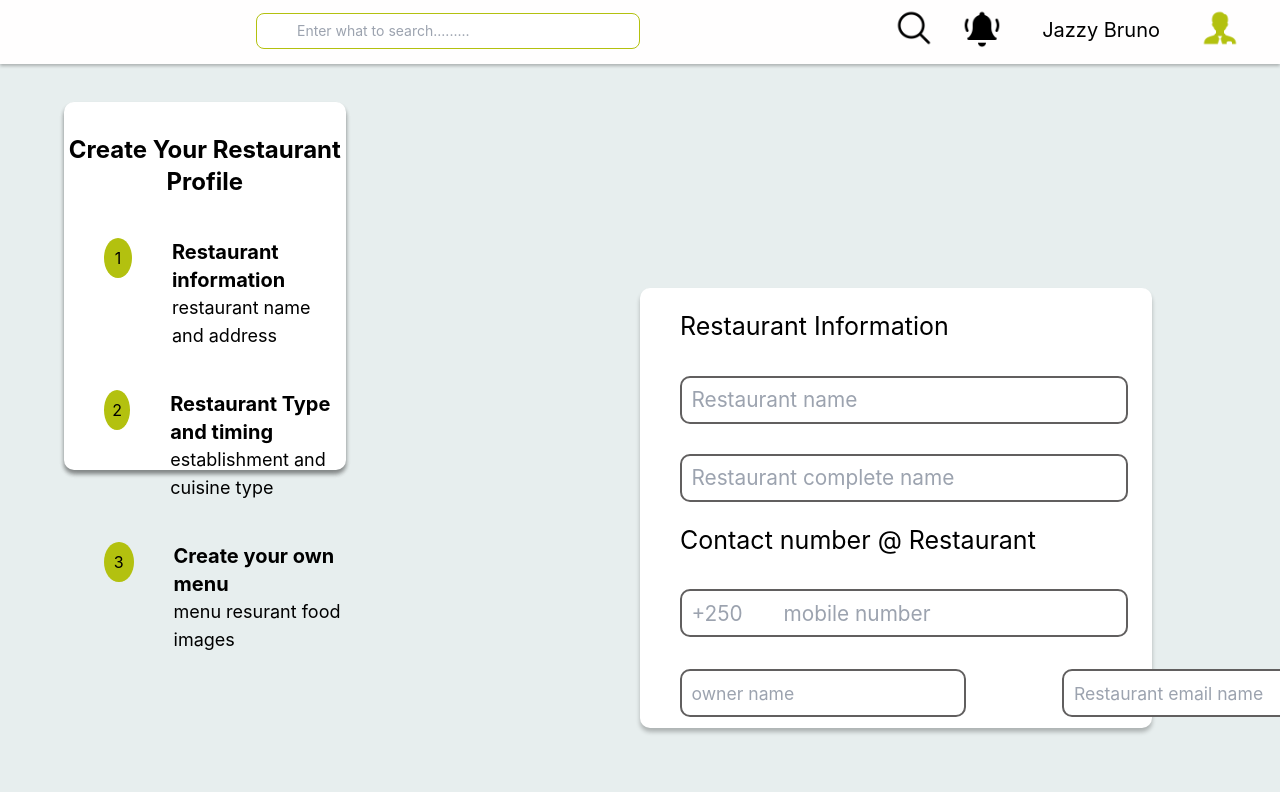
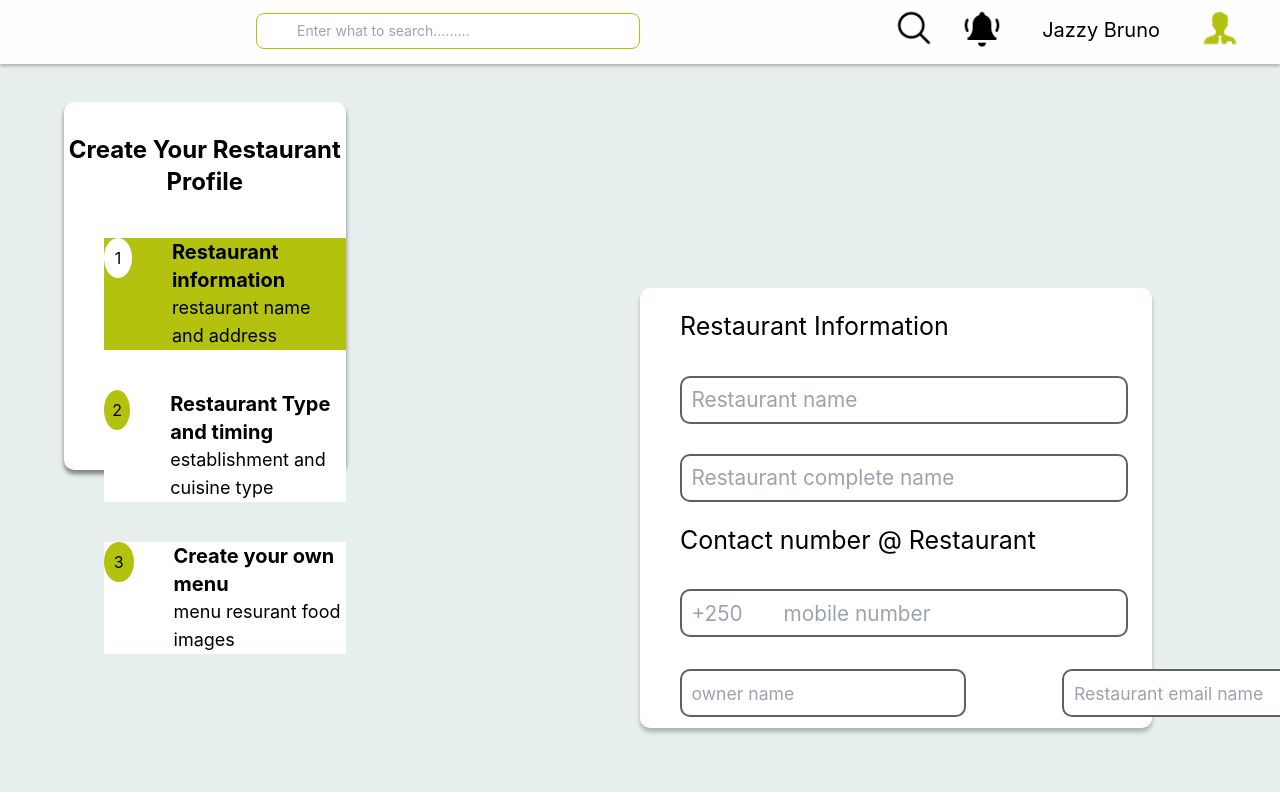
Before and after one commit to jazzybruno/restohub, a React (Create React App) app: page /profile in a window 1280 px wide. Shown: the top 800 px of the page. Built offline with nearby package versions, Linux system fonts and the light colour scheme.

Commit message:
updated restaurant.jsx
updated restaurant.jsx

```diff
--- a/src/components/profile/restaurant.jsx
+++ b/src/components/profile/restaurant.jsx
@@ -8,16 +8,17 @@ import RestMenu from './ownmenu';
 const Profile = ()=>{
     const [step, setStep]=useState(1)
 
+
     return(
         <div className='mainProfile h-[100%]'>
             <NavBar />
             <div className="profilerun flex ">
                 <div className="elementProfile">
                    <p className='font-bold pt-8 text-center text-2xl'>Create Your Restaurant Profile</p>
-                   <div
-                   onClick={()=> setStep(1)}
+
+                <div onClick={()=> setStep(1)} style={{backgroundColor:step===1 ? "#b3c10f": "white" }}
                    className="options flex ml-10 mt-10 cursor-pointer">
-                       <div className="numberProfile mr-10"><p className='text-center' >1</p></div>
+                       <div className="numberProfile mr-10" style={{backgroundColor:step===1 ? "white": "#b3c10f" }} ><p className='text-center' >1</p></div>
                        <div className="descProfile">
                            <p className='font-bold text-xl'>Restaurant information</p>
                            <p className='text-lg'>restaurant name and address</p>
@@ -25,9 +26,9 @@ const Profile = ()=>{
                    </div>
 
                    <div
-                   onClick={()=> setStep(2)}
-                    className="options flex ml-10 mt-10 cursor-pointer">
-                       <div className="numberProfile mr-10"><p className='text-center' >2</p></div>
+                   onClick={()=> setStep(2)} style={{backgroundColor:step===2 ? "#b3c10f": "white" }}
+                    className="options flex ml-10 mt-10 cursor-pointer ">
+                       <div className="numberProfile mr-10" id='ste2'style={{backgroundColor:step===2 ? "white": "#b3c10f" }} ><p className='text-center' >2</p></div>
                        <div className="descProfile">
                            <p className='font-bold text-xl'>Restaurant Type and timing</p>
                            <p className='text-lg'>establishment and cuisine type</p>
@@ -35,15 +36,16 @@ const Profile = ()=>{
                    </div>
 
                    <div
-                   onClick={()=> setStep(3)}
+                   onClick={()=> setStep(3)} style={{backgroundColor:step===3 ? "#b3c10f": "white" }}
                    className="options flex ml-10 mt-10 cursor-pointer">
-                       <div className="numberProfile mr-10"> <p className='text-center' >3</p> </div>
+                       <div className="numberProfile mr-10" style={{backgroundColor:step===3 ? "white": "#b3c10f" }}> <p className='text-center' >3</p> </div>
                        <div className="descProfile">
                            <p className='font-bold text-xl'>Create your own menu</p>
                            <p className='text-lg'>menu resurant food images</p>
                        </div>
                    </div>
                 </div>
+
                <div className='filling'>
                {step === 1 && <Info />}
                {step === 2 && <RestType />}
```
